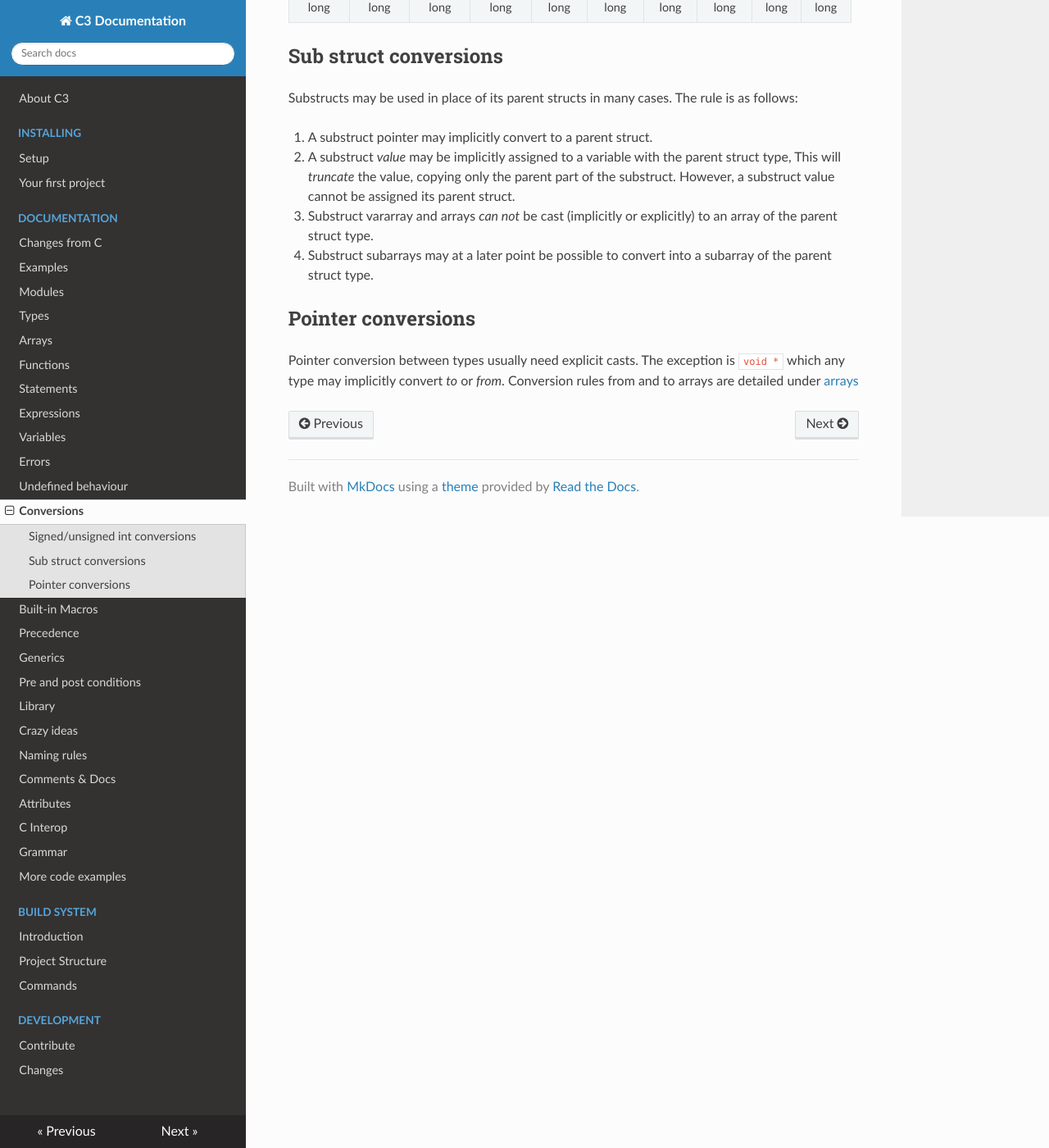
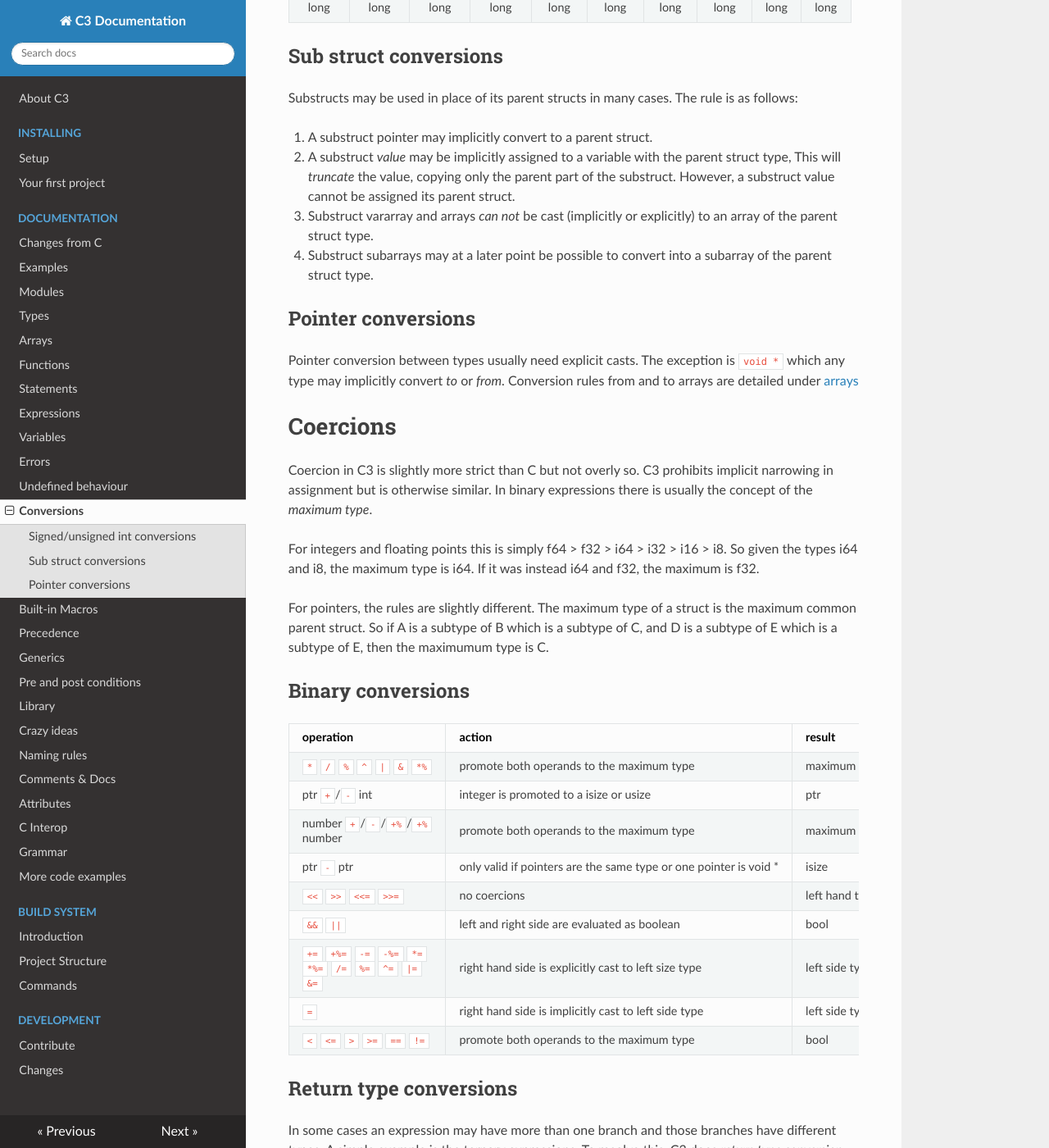
Before and after one commit to c3lang/c3docs-old, an MkDocs documentation site: the page built from docs/conversion.md, in a window 1280 px wide and 1400 px high, scrolled down 1307 px. Shown: the whole window at 82% size. Built offline with MkDocs 1.6.1, drawn with Linux system fonts in a browser that asks for light colours; nearby versions of some CDN libraries; some of the changed text lies outside the part shown.

Commit message:
Added more about conversions

````diff
--- a/docs/conversion.md
+++ b/docs/conversion.md
@@ -53,3 +53,56 @@ Substructs may be used in place of its parent structs in many cases. The rule is
 ## Pointer conversions
 
 Pointer conversion between types usually need explicit casts. The exception is `void *` which any type may implicitly convert *to* or *from*. Conversion rules from and to arrays are detailed under [arrays](../arrays)
+
+# Coercions
+
+Coercion in C3 is slightly more strict than C but not overly so. C3 prohibits implicit narrowing in assignment but is otherwise similar. In binary expressions there is usually the concept of the *maximum type*.
+
+For integers and floating points this is simply f64 > f32 > i64 > i32 > i16 > i8. So given the types i64 and i8, the maximum type is i64. If it was instead i64 and f32, the maximum is f32.
+
+For pointers, the rules are slightly different. The maximum type of a struct is the maximum common parent struct. So if A is a subtype of B which is a subtype of C, and D is a subtype of E which is a subtype of E, then the maximumum type is C.
+
+
+## Binary conversions
+
+| operation | action | result |
+| --- | --- | --- |
+| `*` `/` `%` `^` `|` `&` `*%` | promote both operands to the maximum type | maximum type |
+| ptr `+`/`-` int | integer is promoted to a isize or usize | ptr |
+| number `+`/`-`/`+%`/`+%` number | promote both operands to the maximum type | maximum type |
+| ptr `-` ptr | only valid if pointers are the same type or one pointer is void * | isize |
+| `<<` `>>` `<<=` `>>=` | no coercions | left hand type |
+| `&&` `||` | left and right side are evaluated as boolean | bool |
+| `+=` `+%=` `-=` `-%=` `*=` `*%=` `/=` `%=` `^=` `|=` `&=` | right hand side is explicitly cast to left size type | left side type |
+| `=` | right hand side is implicitly cast to left side type | left side type |
+| `<` `<=` `>` `>=` `==` `!=` | promote both operands to the maximum type | bool |
+
+## Return type conversions
+
+In some cases an expression may have more than one branch and those branches have different types. A simple example is the ternary expressions. To resolve this, C3 does *return type conversion*. In essence this involves trying to implicitly cast each of the branches to the expected *return type*.
+
+C3 resolves the type in this manner:
+
+1. Is there an expected return type? If so, try to implicitly cast each branch to this value. Failure is a compile time error.
+2. Is there no expected return type? Fall back to picking maximum type.
+
+```
+int a = foo();
+short b = bar();
+
+// This is using return type conversion:
+long c = baz() ? a : b;
+
+// The above will compile tog:
+long c = baz() ? @cast(long, a) : @cast(long, c);
+
+byte d = foobar();
+
+// This is using maximum type because the ternary
+// is inside of an addition.
+long e = (baz() ? a : b) + (baz2() ? b : d);
+
+// The above will compile to:
+long e = @cast(long, (baz() ? a : @cast(int, b))
+                     + @cast(int, (baz2() ? b : @cast(short, d))));
+```
````
Also changed, not shown: docs/precedence.md (+3 -3 lines).
